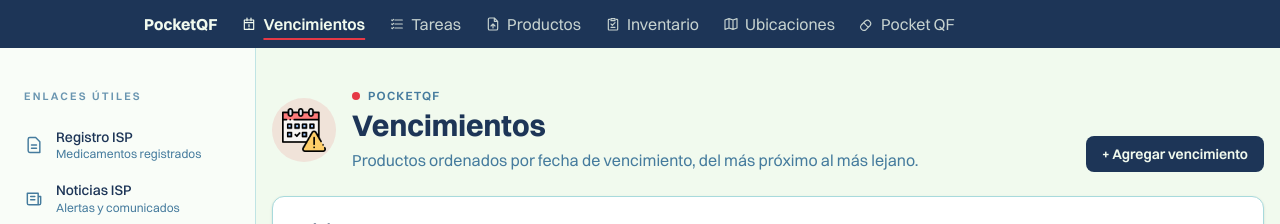
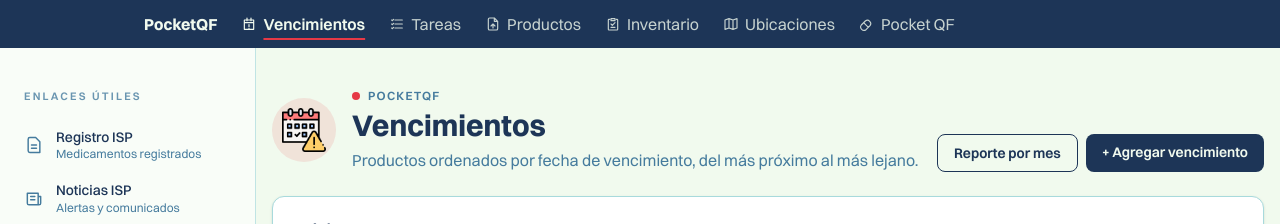
Before and after one commit to bizaphy/pocketQF, a Next.js app: page /vencimientos in a window 1280 px wide. Shown: the top 224 px of the page. Built offline with nearby package versions, Linux system fonts and the light colour scheme; no server answers; the database is empty.

Commit message:
vencimientos: se agrega el boton para abrir el reporte por mes

```diff
--- a/src/app/vencimientos/page.tsx
+++ b/src/app/vencimientos/page.tsx
@@ -34,12 +34,20 @@
         titulo="Vencimientos"
         descripcion="Productos ordenados por fecha de vencimiento, del más próximo al más lejano."
       >
+        <div className="flex flex-wrap gap-2">
+          <Link
+            href="/vencimientos/reporte"
+            className="rounded-lg border border-deep-space px-4 py-2 text-sm font-semibold text-deep-space hover:bg-deep-space/5"
+          >
+            Reporte por mes
+          </Link>
           <Link
             href="/vencimientos/nuevo"
             className="rounded-lg bg-deep-space px-4 py-2 text-sm font-semibold text-honeydew hover:bg-deep-space/90"
           >
             + Agregar vencimiento
           </Link>
+        </div>
       </EncabezadoModulo>
 
       <ContadorVencimientos resumen={resumen} />
```
Lines whose indentation alone changed are shown as unchanged.
